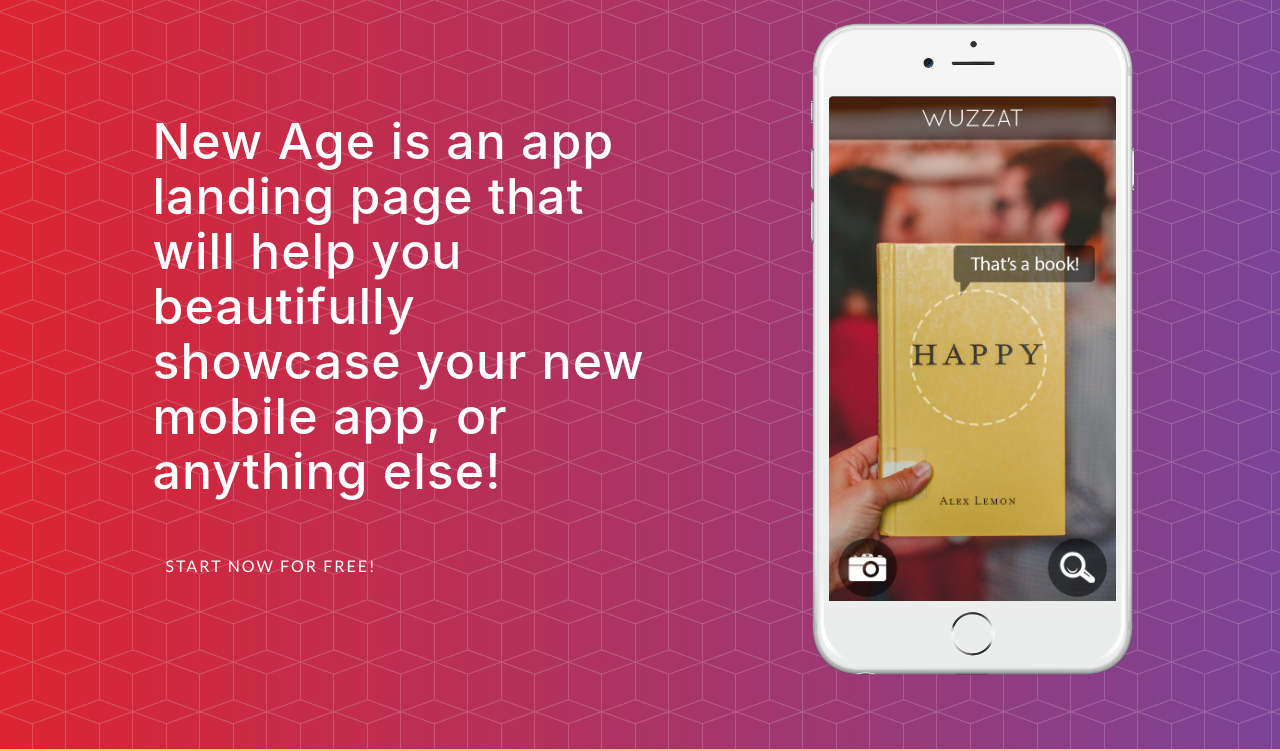
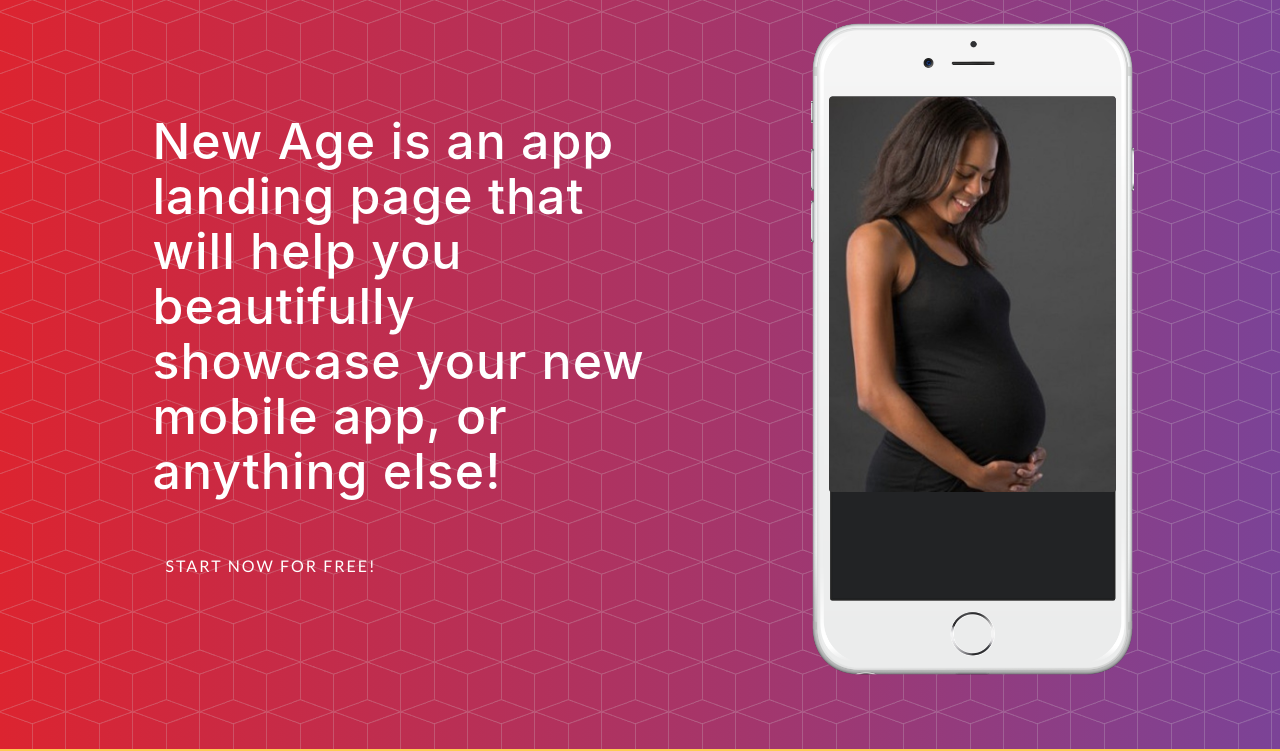
Before and after one commit to chukwumaonyeije/kickcountapp2, a website with bundled scripts: page index.html in a window 1280 px wide. Shown: the part 51-802 px from the top of the page. Built offline with nearby package versions, Linux system fonts and the light colour scheme; a web font is replaced by a local one.

Commit message:
newimage

```diff
--- a/index.html
+++ b/index.html
@@ -56,7 +56,7 @@
               <div class="device">
                 <div class="screen">
                   <!-- Demo image for screen mockup, you can put an image here, some HTML, an animation, video, or anything else! -->
-                  <img src="img/demo-screen-1.jpg" class="img-fluid" alt=""> </div>
+                  <img src="img/demo-screen-2.jpg" class="img-fluid" alt=""> </div>
                 <div class="button">
                   <!-- You can hook the "home button" to some JavaScript events or just remove it -->
                 </div>
@@ -75,11 +75,9 @@
           <p>Our app is available on any mobile device! Download now to get started!</p>
           <div class="badges">
             <a class="badge-link" href="#">
-              <img src="img/google-play-badge.svg" alt="">
-            </a>
+              <img src="img/google-play-badge.svg" alt=""> </a>
             <a class="badge-link" href="#">
-              <img src="img/app-store-badge.svg" alt="">
-            </a>
+              <img src="img/app-store-badge.svg" alt=""> </a>
           </div>
         </div>
       </div>
```
Also changed, not shown: img/demo-screen-2.jpg (added), img/demo-screen-3.jpg (added).
